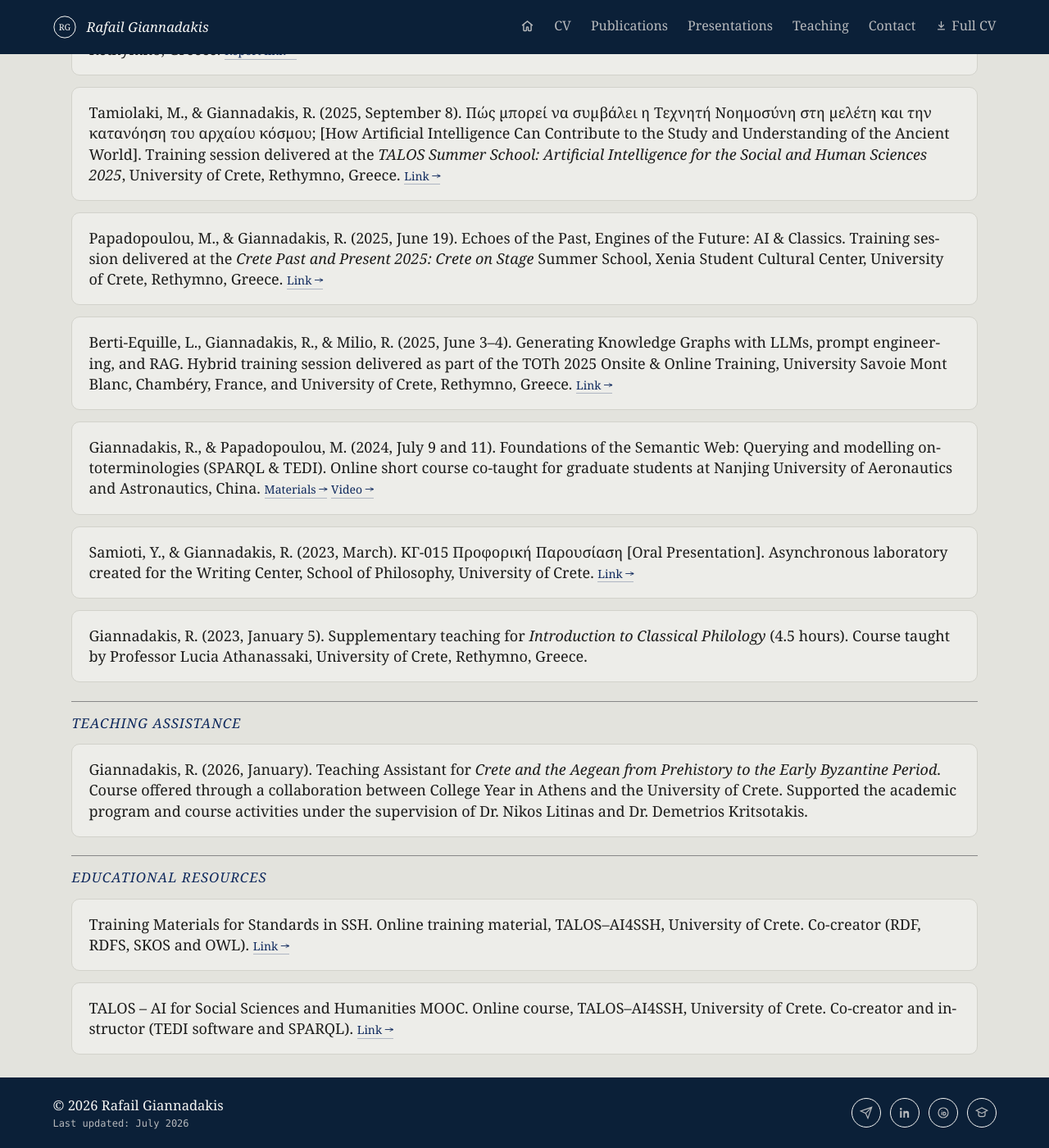
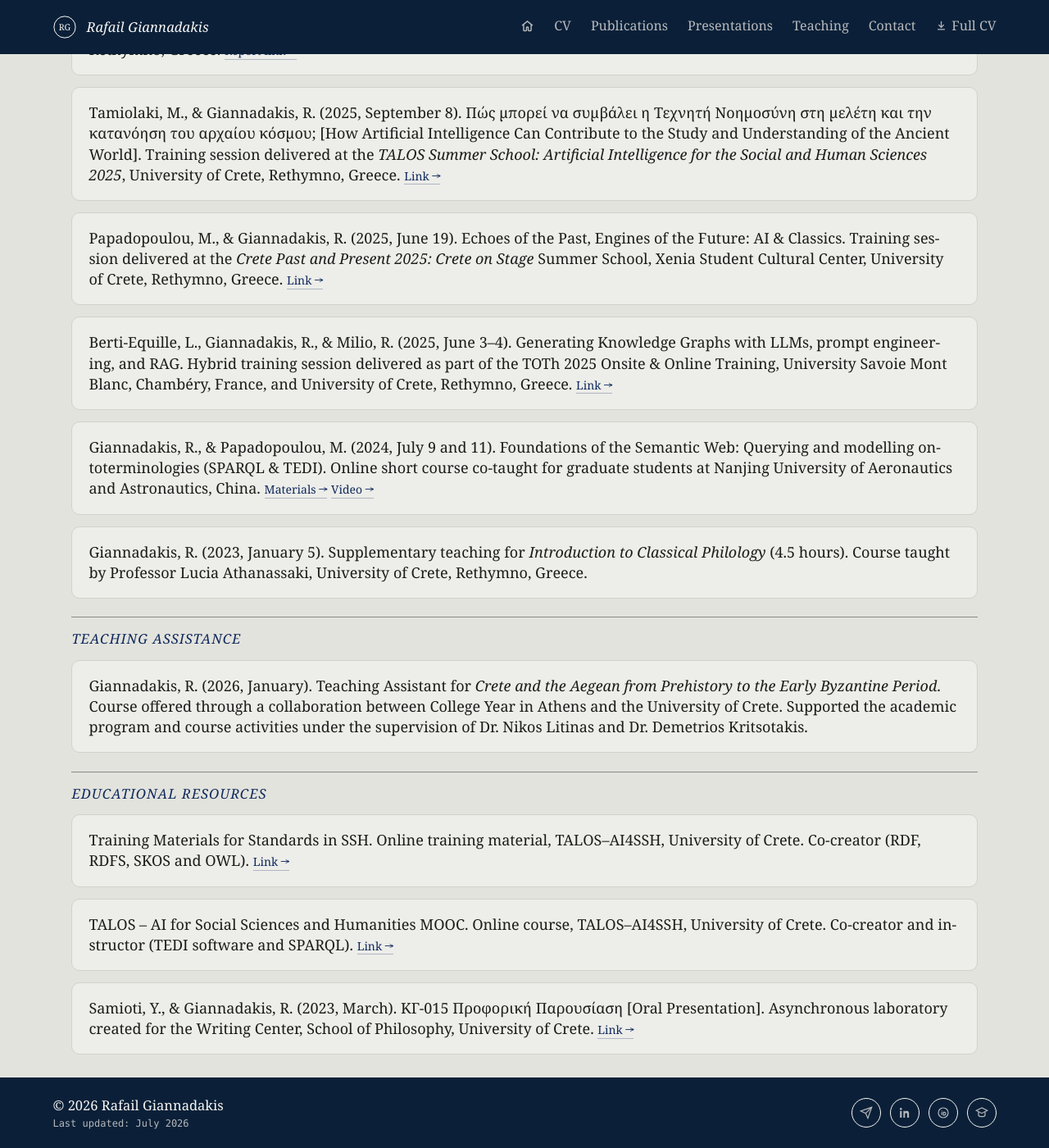
Before and after one commit to rgiannadakis/rgiannadakis.github.io, a Jekyll site: the page built from teaching.md, in a window 1280 px wide and 1400 px high, scrolled down 279 px. Shown: the whole window at 82% size. Built offline with Jekyll 4.4.1, drawn with Linux system fonts in a browser that asks for light colours.

Commit message:
site updates

```diff
--- a/teaching.md
+++ b/teaching.md
@@ -27,10 +27,6 @@ Giannadakis, R., & Papadopoulou, M. (2024, July 9 and 11). Foundations of the Se
 </div>
 
 <div class="entry" markdown="1">
-Samioti, Y., & Giannadakis, R. (2023, March). ΚΓ-015 Προφορική Παρουσίαση [Oral Presentation]. Asynchronous laboratory created for the Writing Center, School of Philosophy, University of Crete. <a class="entry-link" href="https://writingcenter.phl.uoc.gr/yliko/">Link →</a>
-</div>
-
-<div class="entry" markdown="1">
 Giannadakis, R. (2023, January 5). Supplementary teaching for <em>Introduction to Classical Philology</em> (4.5 hours). Course taught by Professor Lucia Athanassaki, University of Crete, Rethymno, Greece.
 </div>
 
@@ -49,3 +45,7 @@ Training Materials for Standards in SSH. Online training material, TALOS–AI4SS
 <div class="entry" markdown="1">
 TALOS – AI for Social Sciences and Humanities MOOC. Online course, TALOS–AI4SSH, University of Crete. Co-creator and instructor (TEDI software and SPARQL). <a class="entry-link" href="https://opencourses.uoc.gr/course/view.php?id=401">Link →</a>
 </div>
+
+<div class="entry" markdown="1">
+Samioti, Y., & Giannadakis, R. (2023, March). ΚΓ-015 Προφορική Παρουσίαση [Oral Presentation]. Asynchronous laboratory created for the Writing Center, School of Philosophy, University of Crete. <a class="entry-link" href="https://writingcenter.phl.uoc.gr/yliko/">Link →</a>
+</div>
```
